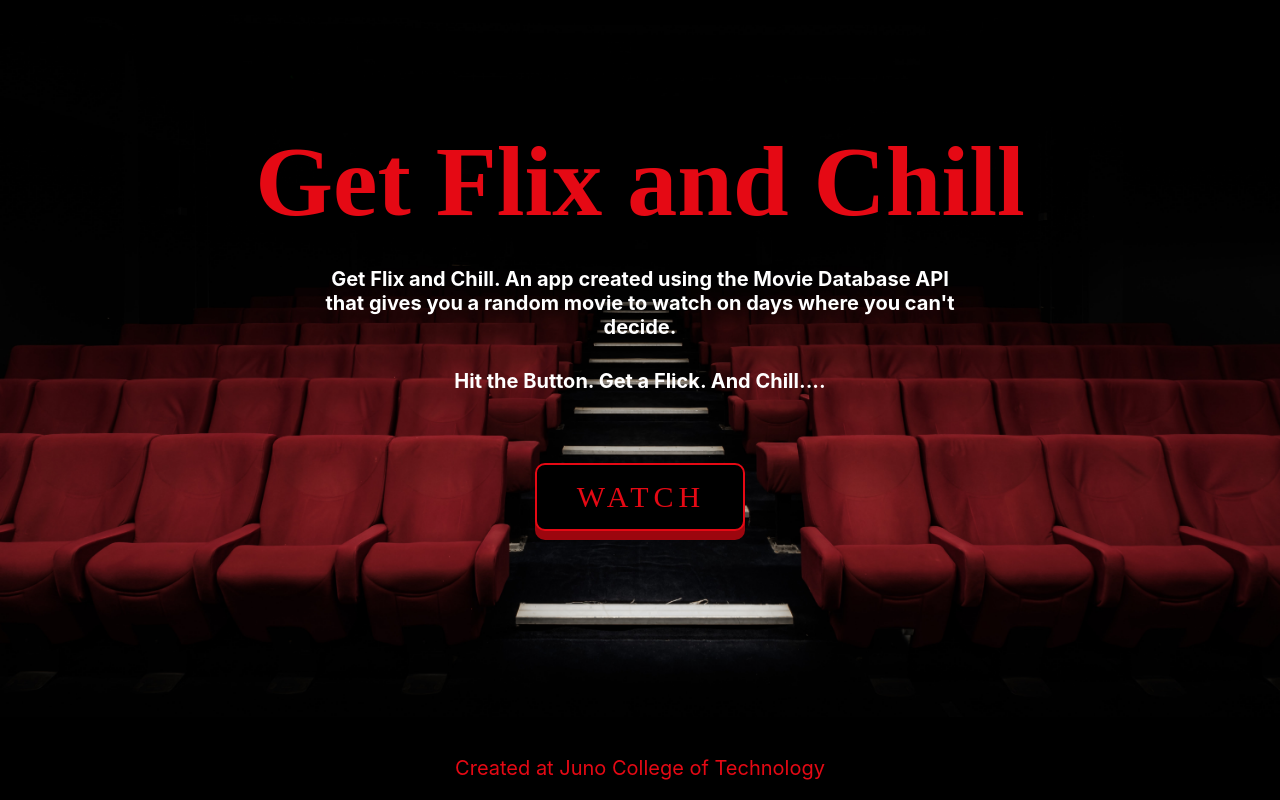
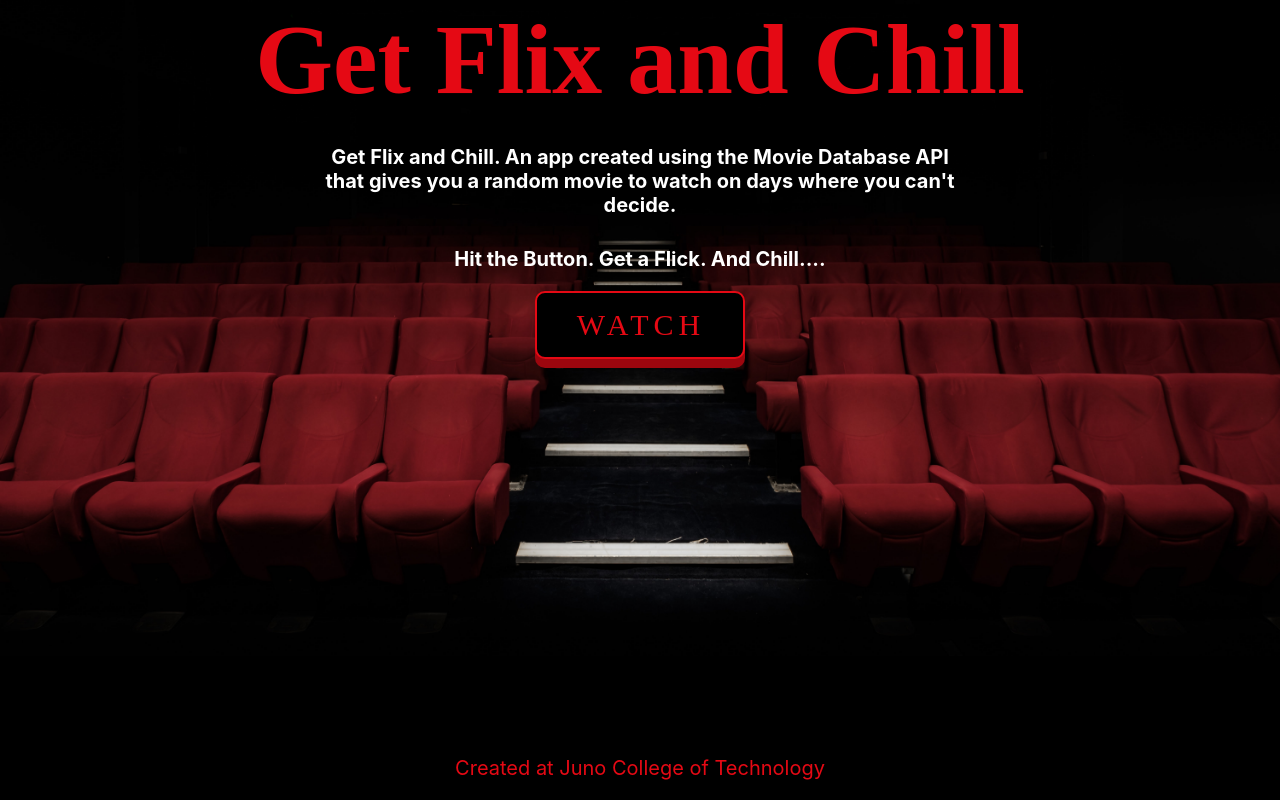
Before and after one commit to rakpcodes/get-flix-and-chill, a React (Create React App) app: page / in a window 1280 px wide. Built offline with nearby package versions, Linux system fonts and the light colour scheme; no server answers; the HTML template or start-up script is replaced by a standard one; a web font is replaced by a local one.

Commit message:
adjusted spacing on header, adjusted position of button to be below results and so remain above footer

```diff
--- a/src/App.css
+++ b/src/App.css
@@ -28,12 +28,13 @@ body {
   display: flex;
   flex-direction: column;
   align-items: center;
-  margin-top: 75px;
+  /* margin-top: px; */
 }
 
 .header h1 {
   font-family: 'Koulen', cursive;
   font-size: 5rem;
+  margin-top: 20px;
   margin-bottom: 25px;
   color: #E50914;
   line-height: 4rem;
@@ -57,6 +58,8 @@ body {
   padding: 15px 38px 15px 40px;
   font-size: 1.5rem;
   font-family: 'Koulen', cursive;
+  position: relative;
+  bottom: 50px;
   margin: 50px 0px;
   letter-spacing: 5px;
   box-shadow: 0 9px #9c060e;
@@ -79,7 +82,7 @@ body {
   align-items: center;
   justify-content: space-around;
   background-color: rgba(0, 0, 0, 0.7);
-  margin: 50px 0px 225px 0px;
+  margin: 50px 0px;
   padding: 25px 0px;
 }
 
--- a/src/App.js
+++ b/src/App.js
@@ -58,11 +58,11 @@ function App() {
         </div>
       </header>
 
+{/* chosenMovie being sent as prop to DisplayMovie component after random index has been selected for a single movie object */}
+      <DisplayMovies movie={chosenMovie} />
+
       {/* handleRandomMovie gets called on click, stored within an anonymous function to stop it from continuously running on click */}
       <button className='watch' onClick={() => { handleRandomMovie() }}>WATCH</button>
-
-{/* chosenMovie being sent as prop to DisplayMovie component after random index has been selected for a single movie object */}
-      <DisplayMovies movie={chosenMovie} />
 
       <footer className="footer">
         <p>Created at Juno College of Technology</p>
```
